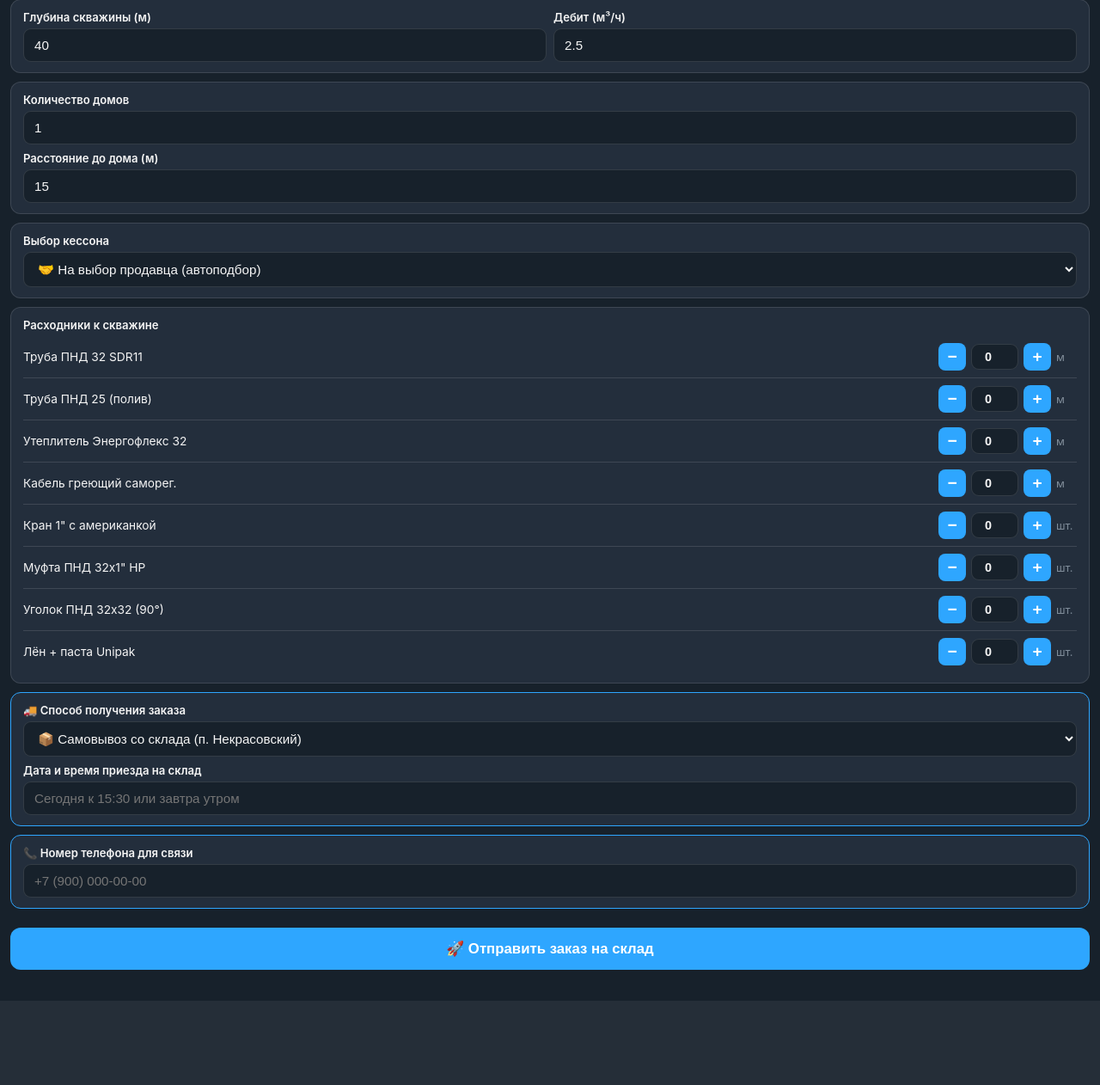
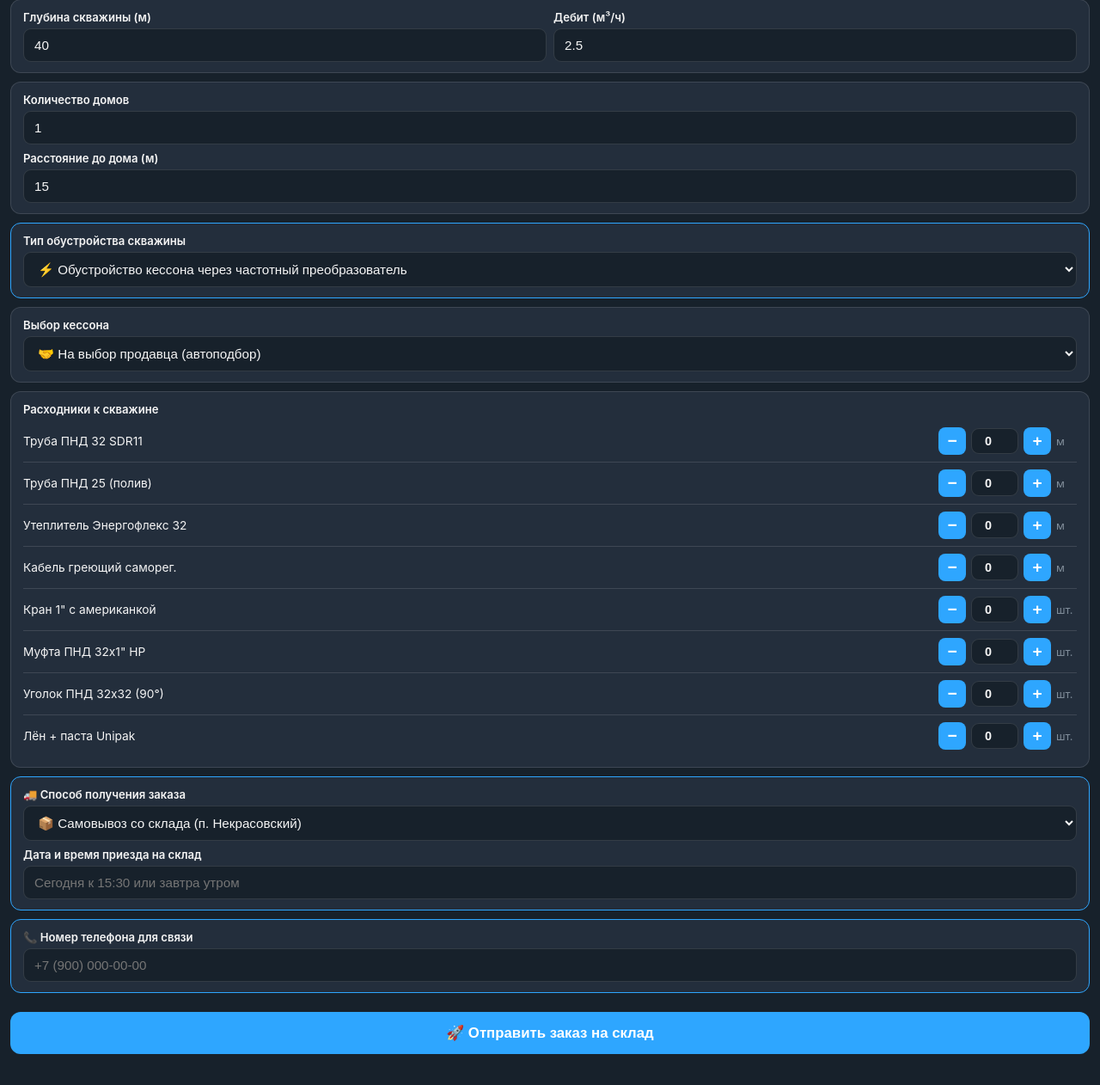
Before and after one commit to alexeimachnev-alt/mishka-kesson-app, a Flask app: page /app in a window 1280 px wide. Shown: the part 247-1509 px from the top of the page at 86% size. Before the commit the page ends 1411 px from the top, so only its background shows below. Run offline with Flask 3, Linux system fonts and the light colour scheme; parts of the project's set-up code (start-up, migrations or seed data) failed here and were passed over; some libraries are stand-ins or nearby versions.

Commit message:
Update app.html

```diff
--- a/templates/app.html
+++ b/templates/app.html
@@ -119,7 +119,18 @@
       <div id="distanceContainer" style="margin-top: 8px;"></div>
     </div>
 
-    <div class="card">
+    <!-- ТИП ОБУСТРОЙСТВА СКВАЖИНЫ -->
+    <div class="card highlight-card">
+      <label id="lblWellEquipType">Тип обустройства скважины</label>
+      <select id="wellEquipType" onchange="toggleWellEquipFields()">
+        <option value="kesson_vfd" id="optEquipVfd" selected>⚡ Обустройство кессона через частотный преобразователь</option>
+        <option value="kesson_ga" id="optEquipGa">📦 Обустройство кессона стандартный ГА</option>
+        <option value="adapter" id="optEquipAdapter">🔩 Обустройство через скважинный адаптер</option>
+      </select>
+    </div>
+
+    <!-- ВЫБОР КЕССОНА (скрыт при адаптере) -->
+    <div class="card" id="boxKessonSelect">
       <label id="lblKesson">Выбор кессона</label>
       <select id="kessonSelect">
         <option value="auto" id="optKessonAuto">🤝 На выбор продавца (автоподбор)</option>
@@ -128,6 +139,16 @@
         <option value="Мишка 3 (Ø1600)">Мишка 3 (Ø1600 мм)</option>
         <option value="Мишка 4 (Ø2100)">Мишка 4 (Ø2100 мм)</option>
         <option value="Мишка LONG (H=2500)">Мишка LONG (H=2500 мм)</option>
+      </select>
+    </div>
+
+    <!-- ВЫБОР ГИДРОБАКА (только для стандартного ГА) -->
+    <div class="card" id="boxHydrotankSelect" style="display: none;">
+      <label id="lblHydrotank">Выбор гидроаккумулятора (ГА)</label>
+      <select id="hydrotankSelect">
+        <option value="auto" id="optHydroAuto">🤝 Автоподбор по числу домов</option>
+        <option value="tank_80">Гидроаккумулятор 80–100 л</option>
+        <option value="tank_150">Гидроаккумулятор 150–200 л</option>
       </select>
     </div>
 
@@ -249,7 +270,7 @@
     </div>
   </div>
 
-  <!-- ЛОГИСТИКА: САМОВЫВОЗ ИЛИ ДОСТАВКА -->
+  <!-- ЛОГИСТИКА -->
   <div class="card highlight-card">
     <label id="lblLogistics">🚚 Способ получения заказа</label>
     <select id="logisticsType" onchange="toggleLogisticsFields()">
@@ -297,6 +318,12 @@
         lblHouses: "Количество домов",
         distSingle: "Расстояние до дома (м)",
         distMulti: "Дом №{i}: расстояние (м)",
+        lblWellEquipType: "Тип обустройства скважины",
+        optEquipVfd: "⚡ Обустройство кессона через частотный преобразователь",
+        optEquipGa: "📦 Обустройство кессона стандартный ГА",
+        optEquipAdapter: "🔩 Обустройство через скважинный адаптер",
+        lblHydrotank: "Выбор гидроаккумулятора (ГА)",
+        optHydroAuto: "🤝 Автоподбор по числу домов",
         lblKesson: "Выбор кессона",
         kessonAuto: "🤝 На выбор продавца (автоподбор)",
         lblExtrasWell: "Расходники к скважине",
@@ -371,6 +398,12 @@
         lblHouses: "Шумораи хонаҳо",
         distSingle: "Масофа то хона (бо метр)",
         distMulti: "Хонаи №{i}: масофа (бо метр)",
+        lblWellEquipType: "Тарзи таҷҳизонидани чоҳ",
+        optEquipVfd: "⚡ Бо воситаи басомадсоз (частотник)",
+        optEquipGa: "📦 Кессон бо гидробаки стандартӣ",
+        optEquipAdapter: "🔩 Тавассути адаптери чоҳ",
+        lblHydrotank: "Интихоби гидроаккумулятор",
+        optHydroAuto: "🤝 Интихоби автоматӣ",
         lblKesson: "Интихоби кессон",
         kessonAuto: "🤝 Ба ихтиёри фурӯшанда (автоматӣ)",
         lblExtrasWell: "Маводи иловагӣ барои чоҳ",
@@ -445,6 +478,12 @@
         lblHouses: "Uylar soni",
         distSingle: "Uygacha masofa (metrda)",
         distMulti: "{i}-uy: masofa (metrda)",
+        lblWellEquipType: "Quduqni jihozlash turi",
+        optEquipVfd: "⚡ Chastota o'zgartirgich orqali",
+        optEquipGa: "📦 Standart gidrobakli kesson",
+        optEquipAdapter: "🔩 Quduq adapteri orqali",
+        lblHydrotank: "Gidroakkumulyator tanlash",
+        optHydroAuto: "🤝 Avtomatik tanlov",
         lblKesson: "Kesson tanlash",
         kessonAuto: "🤝 Sotuvchi tanloviga (avtomatik)",
         lblExtrasWell: "Quduq uchun qo'shimchalar",
@@ -519,6 +558,12 @@
         lblHouses: "Տների քանակը",
         distSingle: "Հեռավորությունը մինչև տուն (մ)",
         distMulti: "Տուն №{i}: հեռավորություն (մ)",
+        lblWellEquipType: "Հորատանցքի կահավորման տեսակը",
+        optEquipVfd: "⚡ Հաճախականության կարգավորիչով",
+        optEquipGa: "📦 Ստանդարտ հիդրոբակով կեսոն",
+        optEquipAdapter: "🔩 Հորատանցքի ադապտերով",
+        lblHydrotank: "Հիդրոակումուլյատորի ընտրություն",
+        optHydroAuto: "🤝 Ավտոմատ ընտրություն",
         lblKesson: "Կեսոնի ընտրություն",
         kessonAuto: "🤝 Վաճառողի ընտրությամբ (ավտոմատ)",
         lblExtrasWell: "Հորատանցքի նյութեր",
@@ -593,6 +638,12 @@
         lblHouses: "Үйлөрдүн саны",
         distSingle: "Үйгө чейинки аралык (метр)",
         distMulti: "№{i}-үй: аралык (метр)",
+        lblWellEquipType: "Скважинаны жабдуу түрү",
+        optEquipVfd: "⚡ Частотник аркылуу жабдуу",
+        optEquipGa: "📦 Стандарттуу гидробактуу кессон",
+        optEquipAdapter: "🔩 Скважина адаптери аркылуу",
+        lblHydrotank: "Гидроаккумулятор тандоо",
+        optHydroAuto: "🤝 Автоматтык тандоо",
         lblKesson: "Кессон тандоо",
         kessonAuto: "🤝 Сатуучунун тандоосуна (автоматтык)",
         lblExtrasWell: "Скважина материалдары",
@@ -713,6 +764,19 @@
       document.getElementById('deliveryBox').style.display = isDelivery ? 'block' : 'none';
     }
 
+    function toggleWellEquipFields() {
+      const equipType = document.getElementById('wellEquipType').value;
+      const boxKesson = document.getElementById('boxKessonSelect');
+      const boxHydro = document.getElementById('boxHydrotankSelect');
+
+      if (boxKesson) {
+        boxKesson.style.display = (equipType === 'adapter') ? 'none' : 'block';
+      }
+      if (boxHydro) {
+        boxHydro.style.display = (equipType === 'kesson_ga') ? 'block' : 'none';
+      }
+    }
+
     function onLanguageChanged() {
       const lang = document.getElementById('langSelect').value || 'ru';
       const t = DICT[lang] || DICT.ru;
@@ -733,6 +797,12 @@
       safeSetText('lblDepth', t.lblDepth);
       safeSetText('lblYield', t.lblYield);
       safeSetText('lblHouses', t.lblHouses);
+      safeSetText('lblWellEquipType', t.lblWellEquipType);
+      safeSetText('optEquipVfd', t.optEquipVfd);
+      safeSetText('optEquipGa', t.optEquipGa);
+      safeSetText('optEquipAdapter', t.optEquipAdapter);
+      safeSetText('lblHydrotank', t.lblHydrotank);
+      safeSetText('optHydroAuto', t.optHydroAuto);
       safeSetText('lblKesson', t.lblKesson);
       safeSetText('optKessonAuto', t.kessonAuto);
       safeSetText('lblExtrasWell', t.lblExtrasWell);
@@ -784,6 +854,7 @@
 
       renderDistances();
       renderAllItems();
+      toggleWellEquipFields();
     }
 
     function renderDistances() {
@@ -922,7 +993,9 @@
         payload.yield_flow = parseFloat(document.getElementById('yield').value) || 2.5;
         payload.houses = hCount;
         payload.distances = distances;
+        payload.equip_type = document.getElementById('wellEquipType').value;
         payload.chosen_kesson = document.getElementById('kessonSelect').value;
+        payload.chosen_tank = document.getElementById('hydrotankSelect').value;
       } else if (activeTab === 'septic') {
         payload.users = parseInt(document.getElementById('septicUsers').value) || 5;
         payload.discharge = document.getElementById('septicDischarge').value;
```
